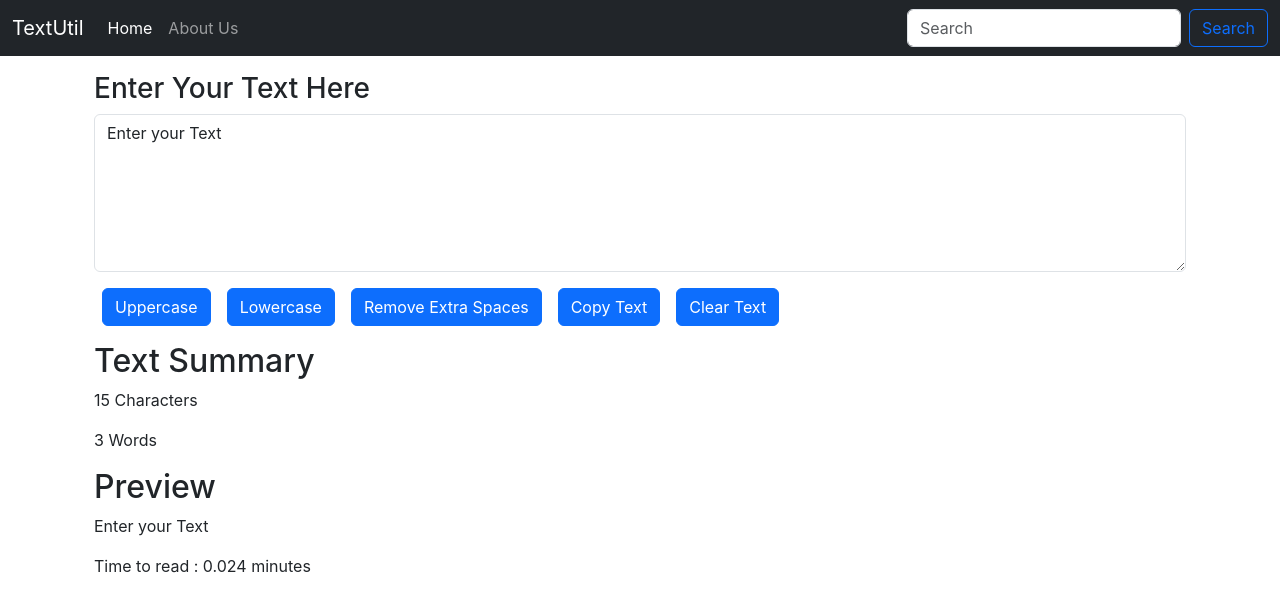
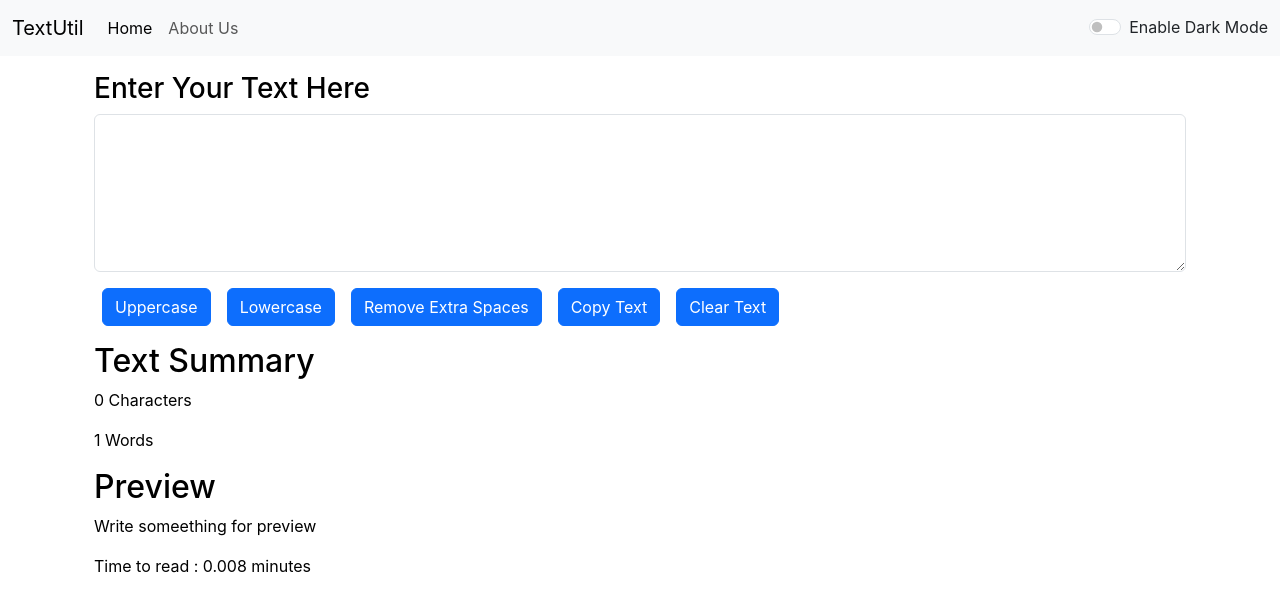
Before and after one commit to W4R10CK99/textUtil, a React (Create React App) app: page / in a window 1280 px wide. Shown: the top 612 px of the page. Built offline with nearby package versions, Linux system fonts and the light colour scheme.

Commit message:
added auto vanishing alert msg feature

```diff
--- a/src/App.js
+++ b/src/App.js
@@ -1,14 +1,53 @@
 import './App.css';
 import NavBar from './components/NavBar';
 import Area from './components/Area';
+import React,{useState} from 'react';
+import Alert from './components/Alert';
 // import About from './components/About';
 
 function App() {
+
+  //alert mode object and function
+
+  const [alertmsg, setAlertmsg] = useState(null);
+
+  const showAlert =(msg,desc)=>{
+    setAlertmsg({
+      msg : msg,
+      desc : desc
+    })
+
+    //it will only show till 1.5 sec hence timeout function
+    setTimeout(() => {
+      setAlertmsg(null);
+    }, 1500);
+  }
+
+  //this useState is used to check and update dark mode through out the page
+  const [mode, setMode] = useState('light');
+
+  //function to pass to all the components which will change thier properties
+  //for changing to dark or light mode
+  const toggleMode=()=>{
+    if(mode==='light'){
+      setMode('dark');
+      document.body.style.backgroundColor='#042743';
+      showAlert("Success","Dark Mode enabled");
+    }
+    else{
+      setMode('light');
+      document.body.style.backgroundColor='white';
+      showAlert("Success","Light Mode enabled");
+    }
+  }
+
+
   return (
     <>
-    <NavBar title="TextUtil" about="About Us"/>
+    <NavBar title="TextUtil" about="About Us" mode = {mode} toggleMode={toggleMode} />
+    <Alert alert = {alertmsg}/>
     <div className="container my-3">
-    <Area title="Enter Your Text Here"/>
+    <Area title="Enter Your Text Here" mode={mode} alert={showAlert}/>
     {/* <About/> */}
     </div>
     </>
--- /dev/null
+++ b/src/components/Alert.js
@@ -0,0 +1,17 @@
+import React from 'react'
+
+export default function Alert(props) {
+
+
+    return (
+        // condition is this alert message will only show when there is something to show
+        // so by default props.alert is set to null is App.js and it will only have any string values
+        // to show when there is its function called to update value in alertmsg useState object
+        //that is why props.alert && condition is used
+        props.alert && <div class="alert alert-success" role="alert">
+        {props.alert.msg} : {props.alert.desc}
+        {/* hello */}
+        </div>
+
+  )
+}
--- a/src/components/Area.js
+++ b/src/components/Area.js
@@ -2,12 +2,13 @@ import React,{useState} from 'react'
 
 export default function Area(props) {
 
-    const [text,setText] = useState('Enter your Text');
+    const [text,setText] = useState('');
     // setText("new text");
 
     const toUpCase = ()=>{
         let newtext = text.toUpperCase();
-        setText(newtext)
+        setText(newtext);
+        props.alert("Success","Converted to Uppercase");
     }
 
     const change = (event) =>{
@@ -17,16 +18,19 @@ export default function Area(props) {
     const toLowCase = ()=>{
         let ltext = text.toLocaleLowerCase();
         setText(ltext);
+        props.alert("Success","Converted to Lowercase");
     }
 
     const cleartext = () =>{
         setText("")
+        props.alert("Success","Cleared Text");
     }
 
     const copytext=()=>{
         var text = document.getElementById("myBox");
         text.select();
         navigator.clipboard.writeText(text.value);
+        props.alert("Success","Copied Text");
     }
     //used regex to split the words whenever a space is encountered
     //newText will act as an array
@@ -34,13 +38,14 @@ export default function Area(props) {
     const removeSpace = ()=>{
         let newText = text.split(/[ ]+/)
         setText(newText.join(" "))
+        props.alert("Success","Extra Spaces Removed");
     }
     return (
         <>
-            <div className="container my-3">
+            <div className="container my-3" style={{color : props.mode==='light'?'black':'white'}}>
             <h3>{props.title}</h3>
             <div className="mb-3">
-                <textarea className="form-control" id="myBox" value={text} onChange={change} rows="6"></textarea>
+                <textarea className="form-control" id="myBox" value={text} style={{backgroundColor : props.mode==='light'?'white':'#0a2537',color : props.mode==='light'?'black':'white'}} onChange={change} rows="6"></textarea>
 
             </div>
             <button className="btn btn-primary mx-2" onClick={toUpCase}>Uppercase</button>
@@ -50,14 +55,14 @@ export default function Area(props) {
             <button className="btn btn-primary mx-2" onClick={cleartext}>Clear Text</button>
             </div>
 
-            <div className="container my-3">
+            <div className="container my-3" style={{color : props.mode==='light'?'black':'white'}}>
 
                 <h2>Text Summary</h2>
                 <p>{text.length} Characters</p>
                 <p>{text.split(" ").length} Words</p>
 
                 <h2>Preview</h2>
-                <p>{text}</p>
+                <p>{text.length>0 ? text : "Write someething for preview"}</p>
 
                 <p>Time to read : {0.008 * text.split(" ").length} minutes</p>
 
--- a/src/components/NavBar.js
+++ b/src/components/NavBar.js
@@ -3,7 +3,7 @@ import PropTypes from 'prop-types'
 export default function NavBar(props) {
   return (
     <>
-      <nav className="navbar navbar-expand-lg navbar-dark bg-dark">
+      <nav className={`navbar navbar-expand-lg navbar-${props.mode} bg-${props.mode}`}>
         <div className="container-fluid">
           <a className="navbar-brand" href="/">{props.title}</a>
           <button className="navbar-toggler" type="button" data-bs-toggle="collapse" data-bs-target="#navbarSupportedContent" aria-controls="navbarSupportedContent" aria-expanded="false" aria-label="Toggle navigation">
@@ -18,12 +18,16 @@ export default function NavBar(props) {
                 <a className="nav-link" href="/">{props.about}</a>
               </li>
             </ul>
-            <form className="d-flex" role="search">
-              <input className="form-control me-2" type="search" placeholder="Search" aria-label="Search" />
-              <button className="btn btn-outline-primary" type="submit">Search</button>
-            </form>
+          </div>
+          {/* here values have been changed to string literals and then ${} is used to use javascript code,
+           in which we are checking if mode is set to dark or light
+          depending on which we will invert the text so that text is easily visible */}
+          <div className={`form-check form-switch text-${props.mode==='light'?'dark':'light'}`}>
+            <input className="form-check-input" onClick={props.toggleMode} type="checkbox" role="switch" id="flexSwitchCheckDefault"/>
+            <label className="form-check-label" htmlFor="flexSwitchCheckDefault">Enable Dark Mode</label>
           </div>
         </div>
+
       </nav>
     </>
   )
--- a/src/index.js
+++ b/src/index.js
@@ -2,7 +2,6 @@ import React from 'react';
 import ReactDOM from 'react-dom/client';
 import './index.css';
 import App from './App';
-import reportWebVitals from './reportWebVitals';
 
 const root = ReactDOM.createRoot(document.getElementById('root'));
 root.render(
@@ -14,4 +13,3 @@ root.render(
 // If you want to start measuring performance in your app, pass a function
 // to log results (for example: reportWebVitals(console.log))
 // or send to an analytics endpoint. Learn more: https://bit.ly/CRA-vitals
-reportWebVitals();
--- a/src/reportWebVitals.js
+++ /dev/null
@@ -1,13 +0,0 @@
-const reportWebVitals = onPerfEntry => {
-  if (onPerfEntry && onPerfEntry instanceof Function) {
-    import('web-vitals').then(({ getCLS, getFID, getFCP, getLCP, getTTFB }) => {
-      getCLS(onPerfEntry);
-      getFID(onPerfEntry);
-      getFCP(onPerfEntry);
-      getLCP(onPerfEntry);
-      getTTFB(onPerfEntry);
-    });
-  }
-};
-
-export default reportWebVitals;
```
Also changed, not shown: src/setupTests.js (deleted, +0 -5 lines), src/logo.svg (deleted), 1 other file (tests, documents, lock files or other folders).
